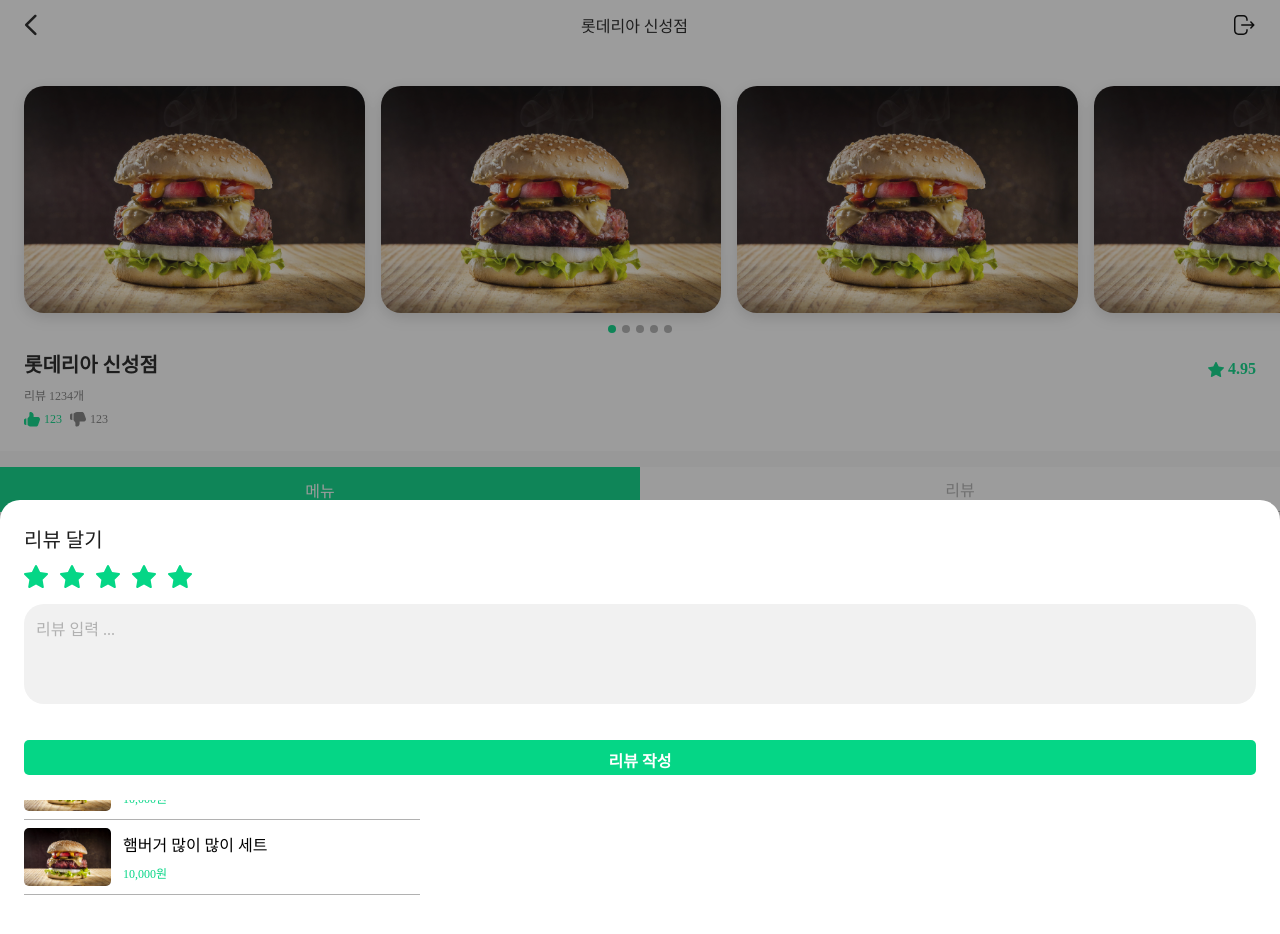
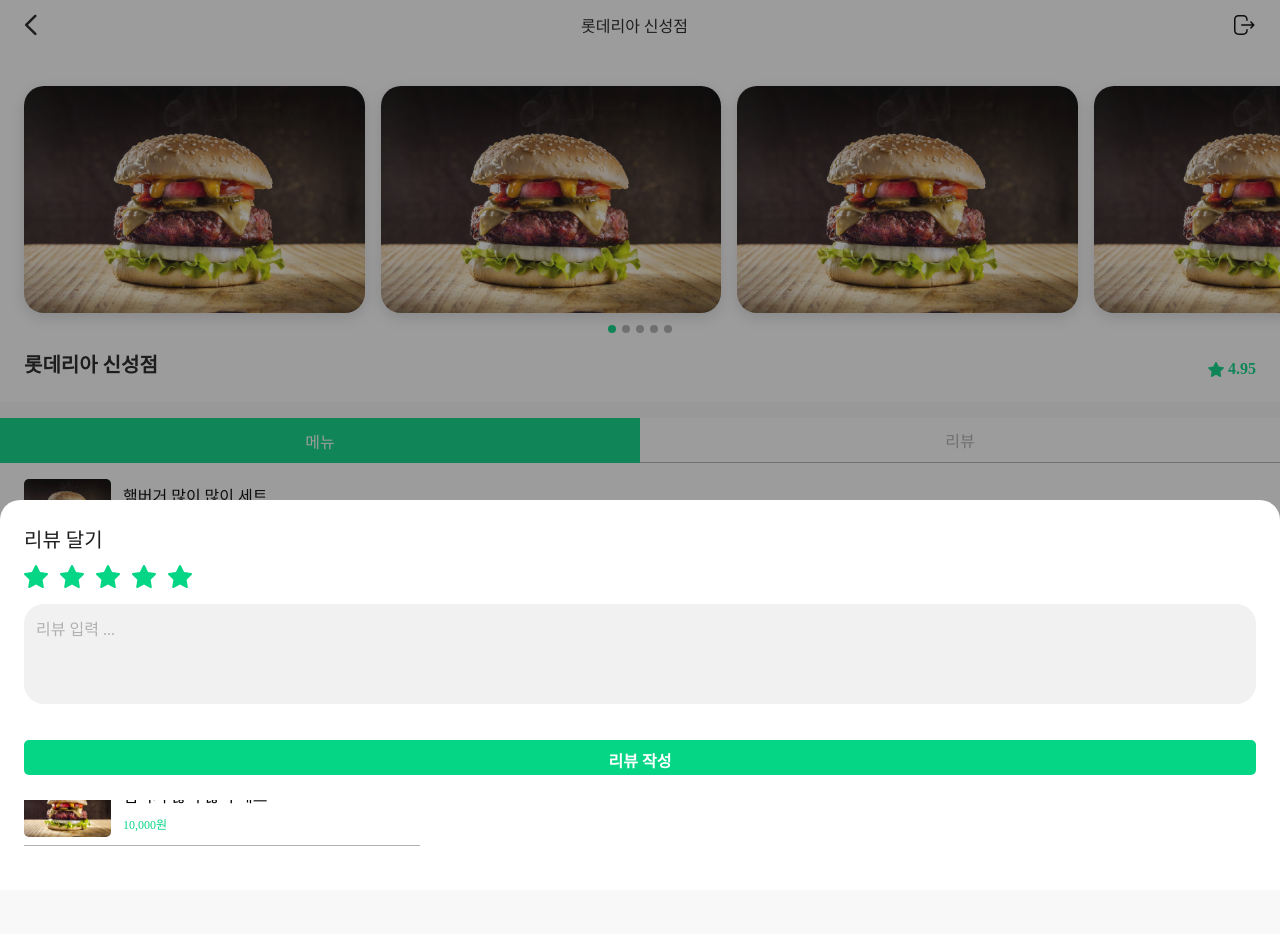
Before and after one commit to ShinBaedal/shinbaedal-front, a React (Create React App) app: page /customer/shop/detail in a window 1280 px wide. Shown: the top 934 px of the page. Built offline with nearby package versions, Linux system fonts and the light colour scheme; a web font is replaced by a local one.

Commit message:
:coffin: :: remove info

```diff
--- a/src/components/CustomerShopDetail/Header/Header.tsx
+++ b/src/components/CustomerShopDetail/Header/Header.tsx
@@ -2,8 +2,6 @@
 import * as S from "./styles";
 import Hamburger from "../../../assets/pictures/hamburger.jpg";
 import Star from "../../../assets/icons/star.svg";
-import Like from "../../../assets/icons/like.svg";
-import Dislike from "../../../assets/icons/dislike.svg";
 
 const Header = (): JSX.Element => {
   return (
@@ -21,19 +19,6 @@
             <S.Body1>4.95</S.Body1>
           </S.StarContainer>
         </S.TitleContainer>
-        <S.InfoContainer>
-          <S.DarkGrey>리뷰 1234개</S.DarkGrey>
-          <S.LikeOuter>
-            <S.LikeContainer>
-              <S.Like src={Like} />
-              <S.GreenDescription>123</S.GreenDescription>
-            </S.LikeContainer>
-            <S.LikeContainer>
-              <S.Like src={Dislike} />
-              <S.DarkGrey>123</S.DarkGrey>
-            </S.LikeContainer>
-          </S.LikeOuter>
-        </S.InfoContainer>
       </S.InnerContainer>
     </S.Container>
   );
--- a/src/components/CustomerShopDetail/Header/styles.ts
+++ b/src/components/CustomerShopDetail/Header/styles.ts
@@ -24,6 +24,7 @@
   justify-content: space-between;
   align-items: flex-end;
   margin-top: 16px;
+  margin-bottom: 24px;
 `;
 
 export const Title = styled.div`
@@ -44,36 +45,3 @@
 export const Star = styled.img`
   width: 16px;
 `;
-
-export const InfoContainer = styled.div`
-  display: flex;
-  flex-direction: column;
-  row-gap: 8px;
-  margin-top: 8px;
-  margin-bottom: 24px;
-`;
-
-export const DarkGrey = styled.div`
-  color: ${color.darkGrey};
-  font: ${font.description3};
-`;
-
-export const GreenDescription = styled.div`
-  color: ${color.green};
-  font: ${font.description3};
-`;
-
-export const LikeOuter = styled.div`
-  display: flex;
-  column-gap: 8px;
-`;
-
-export const LikeContainer = styled.div`
-  display: flex;
-  column-gap: 4px;
-  align-items: center;
-`;
-
-export const Like = styled.img`
-  width: 16px;
-`;
```
